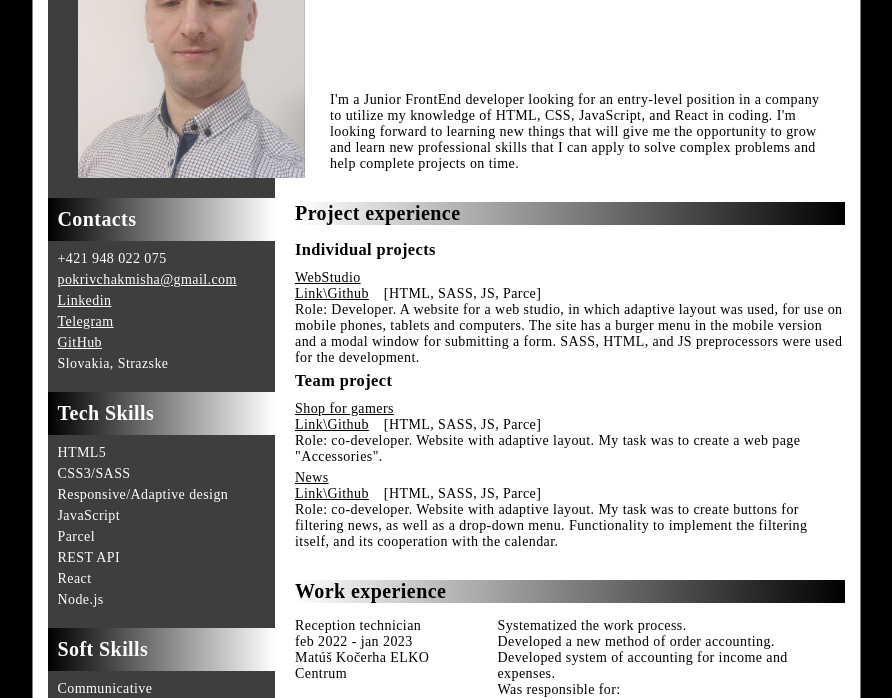
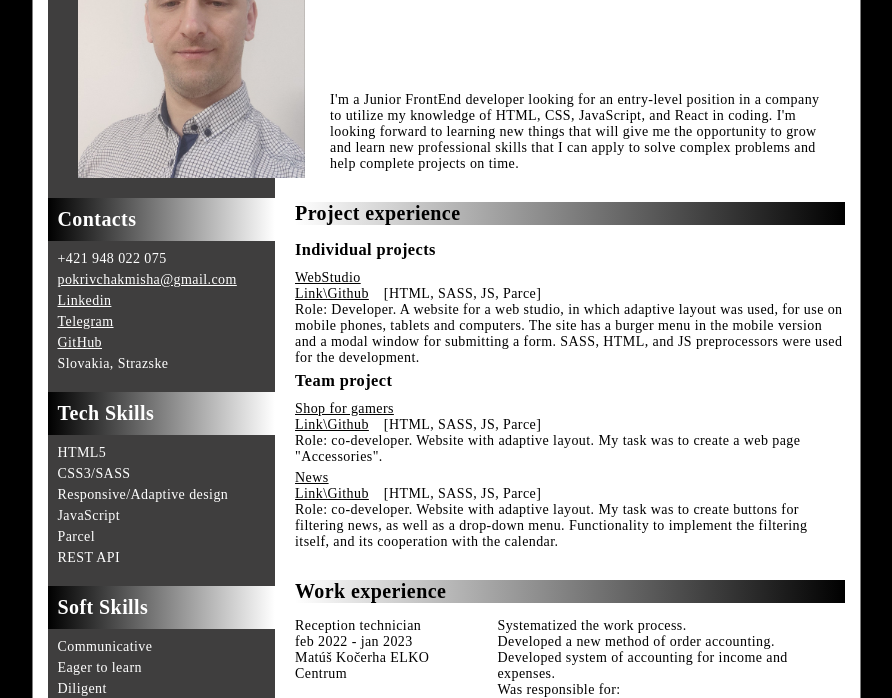
Before and after one commit to Mis25786/resume, a plain HTML site: page index.html in a window 1280 px wide. Shown: the part 102-800 px from the top of the page, without its empty margins (194-1086 px from the left). Drawn offline with Linux system fonts and the light colour scheme.

Commit message:
react-node-none

```diff
--- a/index.html
+++ b/index.html
@@ -41,8 +41,8 @@
           <li>JavaScript</li>
           <li>Parcel</li>
           <li>REST API</li>
-          <li>React</li>
-          <li>Node.js</li>
+          <!-- <li>React</li> -->
+          <!-- <li>Node.js</li> -->
         </ul>
 
         <h2 class="title">Soft Skills</h2>
```
